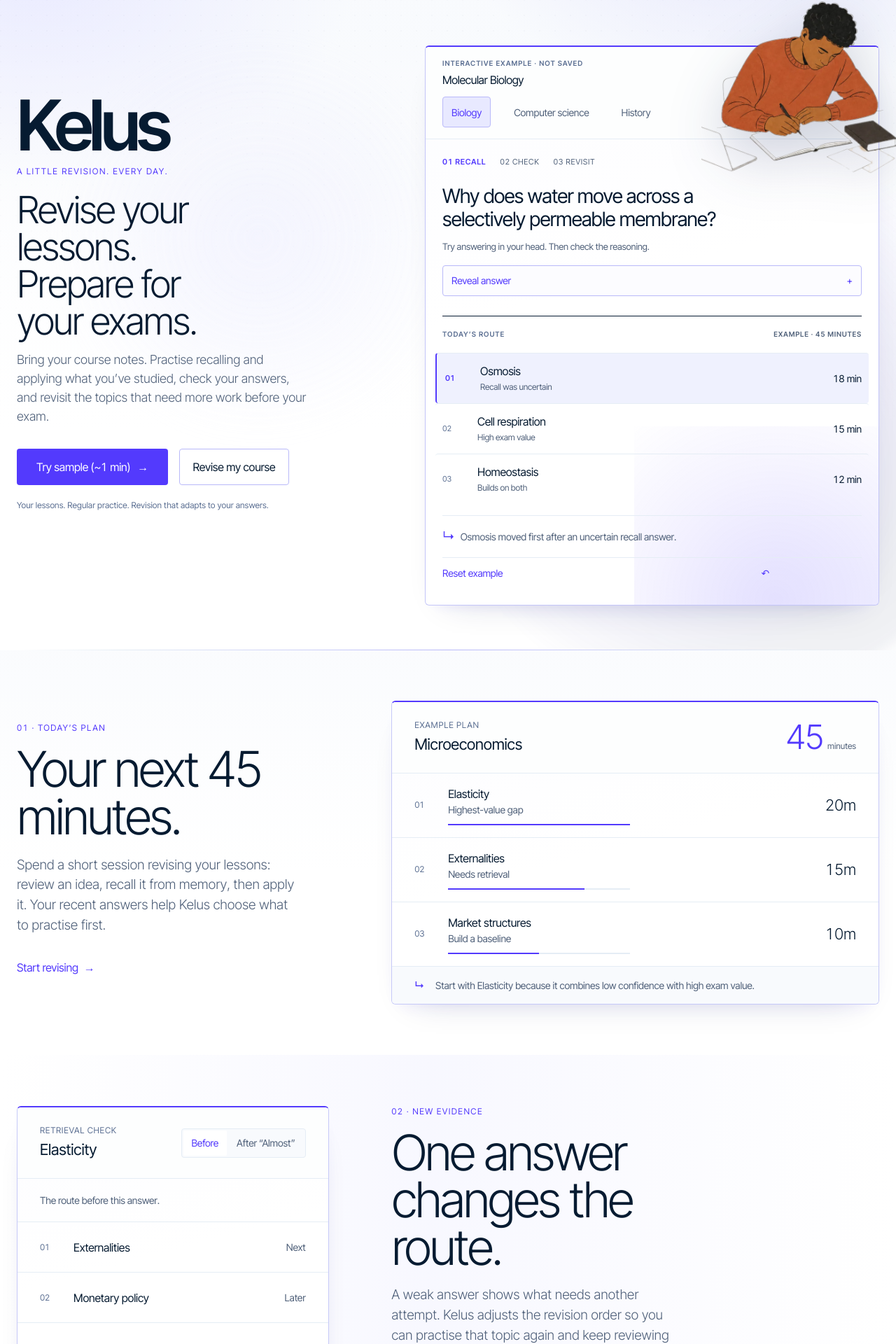
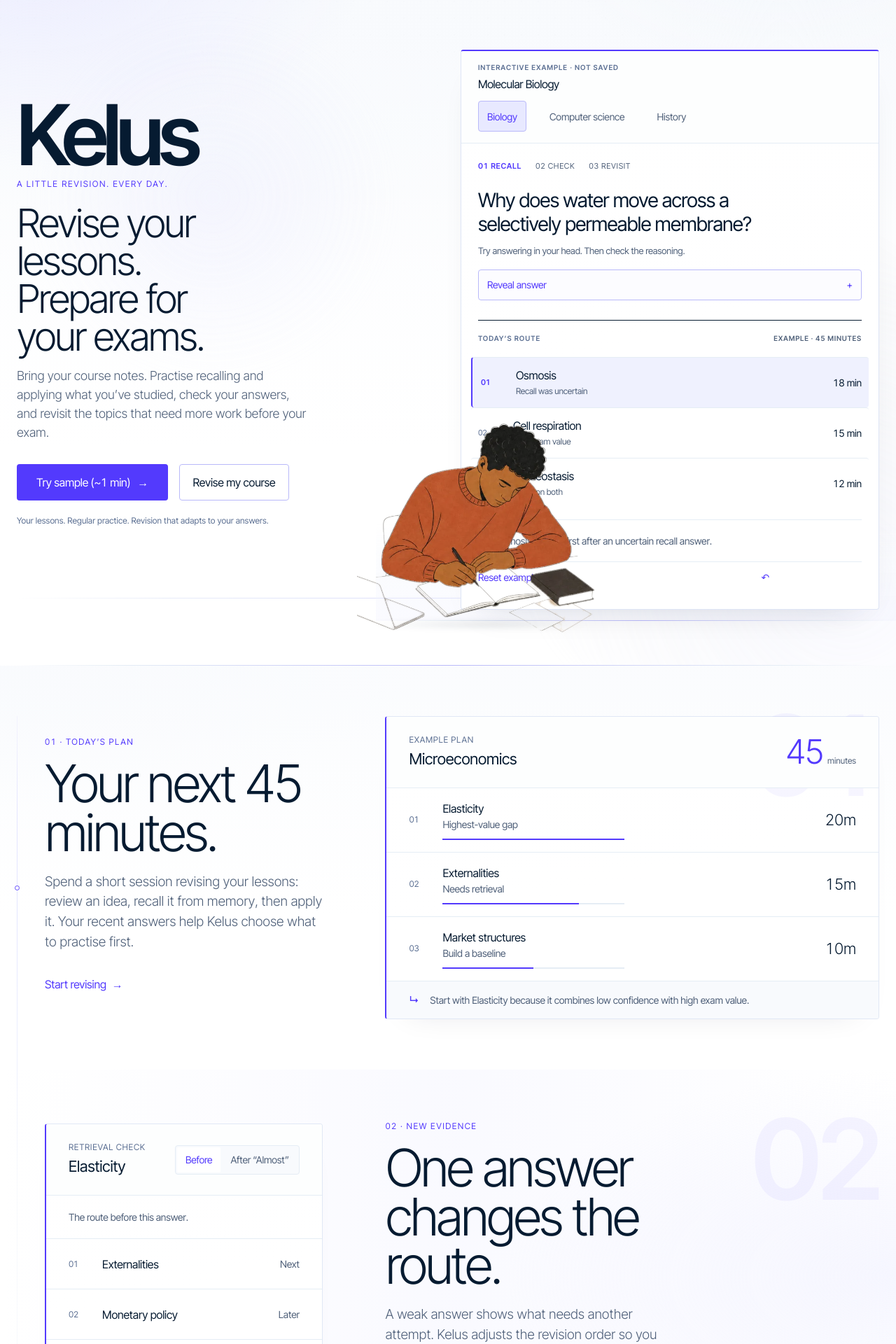
Before and after one commit to youssef-2420/kelus, a Next.js app: page / in a window 1280 px wide. Shown: the part 100-2020 px from the top of the page at 70% size. Built offline with nearby package versions, Linux system fonts and the light colour scheme; no server answers.

Commit message:
Composer pass: unify hero stage and story chapter bands.
Compose student + interactive demo on one stage with horizon atmosphere,
and turn plan/reroute/materials into chaptered product narrative bands.

Co-authored-by: Youssef Ait Addi  <youssef.aitaddi@isiam.ma>

```diff
--- a/components/hero/KelusHero.tsx
+++ b/components/hero/KelusHero.tsx
@@ -2,7 +2,7 @@
 
 import Link from "next/link";
 import { AnimatePresence, motion, useReducedMotion } from "motion/react";
-import { useState } from "react";
+import { useState, type CSSProperties } from "react";
 import { LEARNING_EXAMPLES } from "@/data/learning-examples";
 import { kelusEase, kelusMotion } from "@/components/motion";
 import { StudentIllustration } from "./StudentIllustration";
@@ -20,26 +20,31 @@ export function KelusHero() {
   const route = showBefore ? [...example.route.slice(1), example.route[0]] : example.route;
 
   return (
-    <section className="kelus-hero home-hero is-product-demo is-editorial" aria-labelledby="home-hero-title">
+    <section className="kelus-hero home-hero is-product-demo is-editorial is-narrative" aria-labelledby="home-hero-title">
       <div className="hero-atmosphere" aria-hidden="true">
         <span className="hero-atmosphere-mist" />
         <span className="hero-atmosphere-wash" />
         <span className="hero-atmosphere-beam" />
         <span className="hero-atmosphere-grain" />
+        <span className="hero-atmosphere-horizon" />
         <span className="hero-atmosphere-rule" />
       </div>
 
       <div className="kelus-hero-copy home-copy">
-        <p className="hero-brand" aria-hidden="true">
+        <p className="hero-brand hero-rise" style={{ "--hero-rise-delay": "0ms" } as CSSProperties} aria-hidden="true">
           Kelus
         </p>
-        <p className="kicker">A little revision. Every day.</p>
-        <h1 id="home-hero-title">Revise your lessons. Prepare for your exams.</h1>
-        <p className="home-lede">
+        <p className="kicker hero-rise" style={{ "--hero-rise-delay": "60ms" } as CSSProperties}>
+          A little revision. Every day.
+        </p>
+        <h1 id="home-hero-title" className="hero-rise" style={{ "--hero-rise-delay": "100ms" } as CSSProperties}>
+          Revise your lessons. Prepare for your exams.
+        </h1>
+        <p className="home-lede hero-rise" style={{ "--hero-rise-delay": "140ms" } as CSSProperties}>
           Bring your course notes. Practise recalling and applying what you’ve studied, check your answers,
           and revisit the topics that need more work before your exam.
         </p>
-        <div className="home-actions">
+        <div className="home-actions hero-rise" style={{ "--hero-rise-delay": "180ms" } as CSSProperties}>
           <motion.div whileTap={reduceMotion ? undefined : { scale: 0.97 }} transition={press}>
             <Link href="/today?sample=1" className="cta home-cta">
               Try sample (~1 min) <span className="arrow" aria-hidden="true">
@@ -53,16 +58,26 @@ export function KelusHero() {
             </Link>
           </motion.div>
         </div>
-        <p className="hero-honesty">Your lessons. Regular practice. Revision that adapts to your answers.</p>
+        <p className="hero-honesty hero-rise" style={{ "--hero-rise-delay": "220ms" } as CSSProperties}>
+          Your lessons. Regular practice. Revision that adapts to your answers.
+        </p>
       </div>
 
-      <div className="hero-stage">
-        <div className="hero-stage-art" aria-hidden="true">
+      <motion.div
+        className="hero-stage"
+        initial={reduceMotion ? false : { opacity: 0, y: 20 }}
+        animate={{ opacity: 1, y: 0 }}
+        transition={reduceMotion ? { duration: 0 } : { duration: 0.65, delay: 0.12, ease }}
+      >
+        <div className="hero-stage-ensemble">
+          <span className="hero-stage-horizon" aria-hidden="true" />
+          <span className="hero-stage-floor" aria-hidden="true" />
+
+          <div className="hero-stage-art">
             <StudentIllustration className="hero-stage-student" />
           </div>
 
           <div className="hero-product-demo" aria-label="Interactive example of a Kelus study route">
-          <div className="hero-demo-glow" aria-hidden="true" />
             <header className="hero-demo-head">
               <div className="hero-demo-identity">
                 <span>Interactive example · not saved</span>
@@ -214,6 +229,7 @@ export function KelusHero() {
             </AnimatePresence>
           </div>
         </div>
+      </motion.div>
     </section>
   );
 }
--- a/components/hero/StudentIllustration.tsx
+++ b/components/hero/StudentIllustration.tsx
@@ -11,6 +11,7 @@ export function StudentIllustration({ className }: Props) {
 
   return (
     <figure className={className} aria-hidden="true">
+      <span className="hero-student-ground" aria-hidden="true" />
       <picture>
         <source srcSet="/hero/student.webp" type="image/webp" />
         <motion.img
@@ -20,9 +21,9 @@ export function StudentIllustration({ className }: Props) {
           height={538}
           decoding="async"
           fetchPriority="high"
-          initial={false}
-          animate={reduce ? { opacity: 1 } : { opacity: 1, y: 0 }}
-          transition={{ duration: reduce ? 0 : 0.7, ease: [0.22, 1, 0.36, 1] }}
+          initial={reduce ? false : { opacity: 0, y: 16 }}
+          animate={{ opacity: 1, y: 0 }}
+          transition={{ duration: reduce ? 0 : 0.72, delay: reduce ? 0 : 0.2, ease: [0.22, 1, 0.36, 1] }}
         />
       </picture>
     </figure>
--- a/components/home/HomeAfterHero.tsx
+++ b/components/home/HomeAfterHero.tsx
@@ -10,7 +10,14 @@ import { Pressable, Reveal } from "@/components/motion";
 export function HomeAfterHero() {
   return (
     <div className="home-product-story">
-      <section id="how" className="v1-story-section is-plan is-band" aria-labelledby="v1-plan-title">
+      <div className="home-story-thread" aria-hidden="true">
+        <span className="home-story-thread-line" />
+        <span className="home-story-thread-node is-plan" />
+        <span className="home-story-thread-node is-reroute" />
+        <span className="home-story-thread-node is-materials" />
+      </div>
+
+      <section id="how" className="v1-story-section is-plan is-band is-chapter" data-chapter="01" aria-labelledby="v1-plan-title">
         <Reveal className="v1-story-copy">
           <p className="kicker">01 · Today’s plan</p>
           <h2 id="v1-plan-title">Your next 45 minutes.</h2>
@@ -25,13 +32,13 @@ export function HomeAfterHero() {
           </Pressable>
         </Reveal>
         <Reveal delay={0.08} className="v1-story-visual">
-          <div className="v1-story-frame">
+          <div className="v1-story-scene">
             <TodayPlanIllustration />
           </div>
         </Reveal>
       </section>
 
-      <section id="route" className="v1-story-section is-reroute is-band" aria-labelledby="v1-reroute-title">
+      <section id="route" className="v1-story-section is-reroute is-band is-chapter" data-chapter="02" aria-labelledby="v1-reroute-title">
         <Reveal className="v1-story-copy">
           <p className="kicker">02 · New evidence</p>
           <h2 id="v1-reroute-title">One answer changes the route.</h2>
@@ -46,13 +53,13 @@ export function HomeAfterHero() {
           </Pressable>
         </Reveal>
         <Reveal delay={0.08} className="v1-story-visual">
-          <div className="v1-story-frame">
+          <div className="v1-story-scene">
             <RerouteIllustration />
           </div>
         </Reveal>
       </section>
 
-      <section className="v1-story-section is-materials is-band" aria-labelledby="v1-materials-title">
+      <section className="v1-story-section is-materials is-band is-chapter" data-chapter="03" aria-labelledby="v1-materials-title">
         <Reveal className="v1-story-copy">
           <p className="kicker">03 · Course material</p>
           <h2 id="v1-materials-title">Revise from your own course material.</h2>
@@ -67,7 +74,7 @@ export function HomeAfterHero() {
           </Pressable>
         </Reveal>
         <Reveal delay={0.08} className="v1-story-visual">
-          <div className="v1-story-frame">
+          <div className="v1-story-scene">
             <MaterialShelfIllustration />
           </div>
         </Reveal>
```
Also changed, not shown: app/globals.css. Lines whose indentation alone changed are shown as unchanged.
